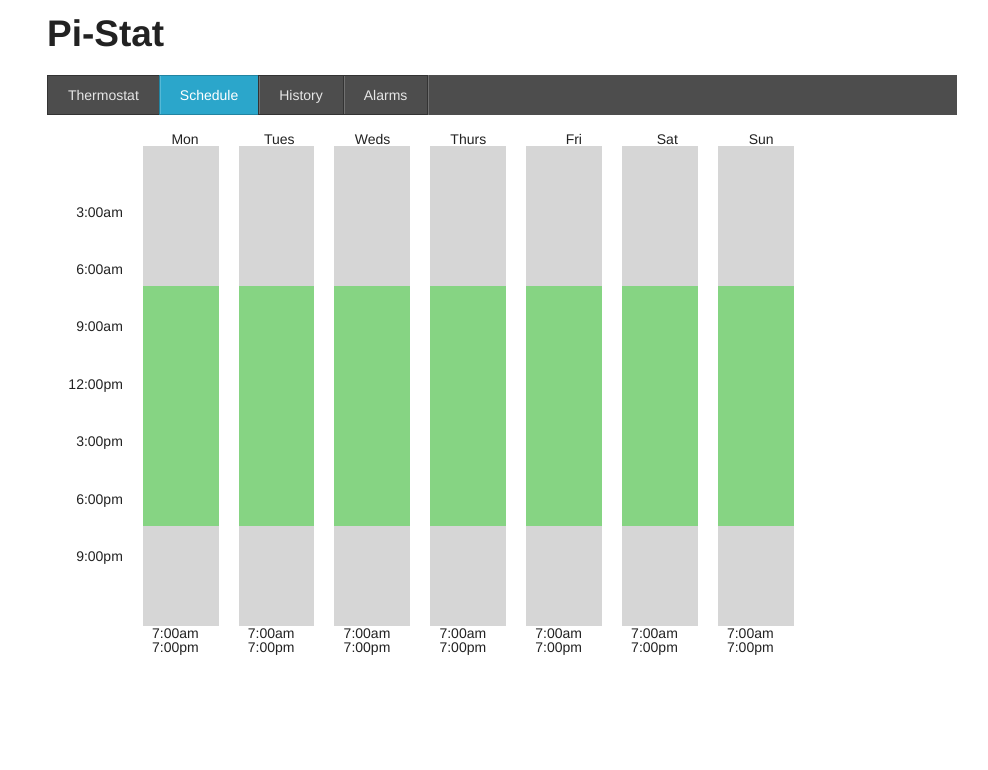
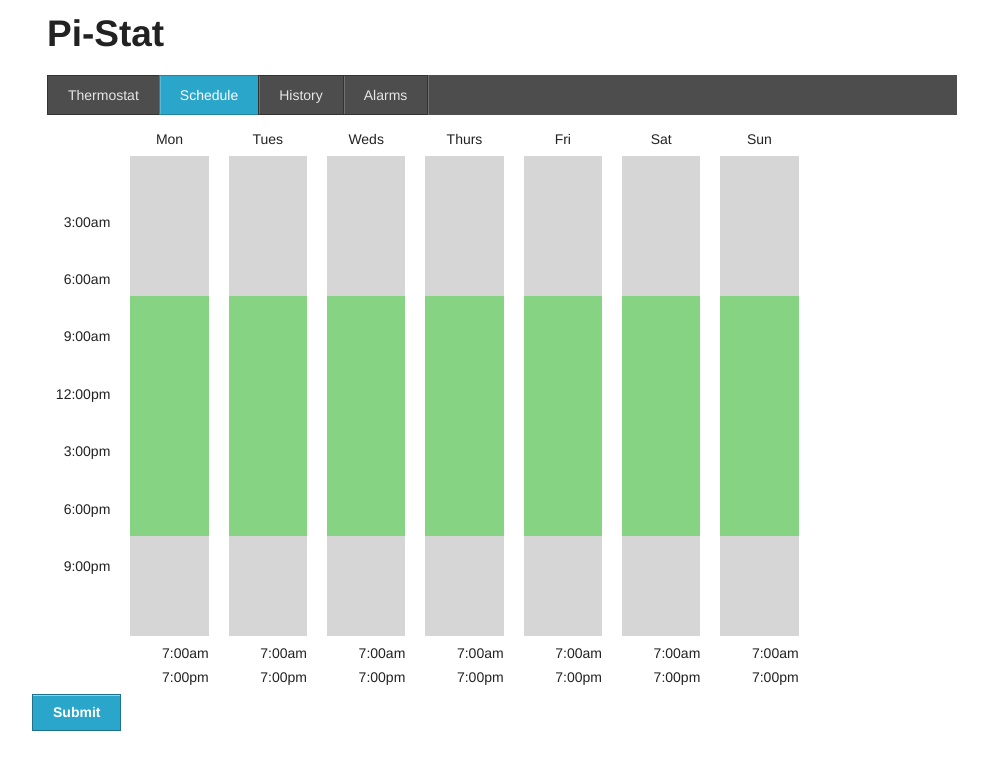
Before and after one commit to boatski/pi-stat, a PHP site: page /schedule.php in a window 1280 px wide. Shown: the top 770 px of the page, without its empty margins (138-1126 px from the left). Run offline with PHP 8.4, Linux system fonts and the light colour scheme.

Commit message:
formatting changes

```diff
--- a/css/main.css
+++ b/css/main.css
@@ -2,10 +2,12 @@
 	text-align: center;
 }
 
+/***** Thermostat *****/
 .form-elements {
 	text-align: center;
 }
 
+/***** Schedule *****/
 .not-resizable {
 	background-color: #D6D6D6;
 	height: 480px;
@@ -21,10 +23,19 @@
 	overflow: hidden;
 }
 
-/* Headers displaying day of the week */
+/* Headers & Footers displaying day of the week and times. */
 .date-headers {
 	width: 100%;
 	margin-right: 20px;
+	margin-bottom: 10px;
+	text-align: center;
+}
+
+.time-footers {
+	width: 100%;
+	margin-top: 10px;
+	margin-right: 20px;
+	padding-left: 10px;
 	text-align: right;
 }
 
@@ -43,3 +54,7 @@
 	padding-top: 35px;
 	text-align: right;
 }
+
+.schedule-submit {
+	margin-top: 10px;
+}
--- a/schedule.php
+++ b/schedule.php
@@ -50,7 +50,6 @@
 <body>
 
 
-
   <div class="row">
     <div class="twelve columns">
       <h2>Pi-Stat</h2>
@@ -62,12 +61,17 @@
   		</ul>
     </div>
   </div>
-
-  <div class="row">
-    <div class="twelve columns">
+  <div class="test"></div>
+  <form method="POST" action="ajax/updateSchedule.php" id="schedule">
+    <div class="row collapse">
+      <div class="twelve columns centered">
 
         <div class="row collapse">
-        <div class="date-headers offset-by-one one columns">
+          <div class="date-headers one columns">
+            <!-- empty, offset-by-one doesn't add margin-right -->
+          </div>
+
+          <div class="date-headers one columns">
             Mon
           </div>
 
@@ -144,67 +148,81 @@
         </div><!-- end row -->
 
         <div class="row collapse">
-        <div class="date-headers one columns offset-by-one">
+          <div class="time-footers one columns">
+
+          </div>
+
+          <div class="time-footers one columns">
             <span id="monday-start-times">7:00</span><span id="monday-start-period">am</span>
           </div>
 
-        <div class="date-headers one columns">
+          <div class="time-footers one columns">
             <span id="tuesday-start-times">7:00</span><span id="tuesday-start-period">am</span>
           </div>
 
-        <div class="date-headers one columns">
+          <div class="time-footers one columns">
             <span id="wednesday-start-times">7:00</span><span id="wednesday-start-period">am</span>
           </div>
 
-        <div class="date-headers one columns">
+          <div class="time-footers one columns">
             <span id="thursday-start-times">7:00</span><span id="thursday-start-period">am</span>
           </div>
 
-        <div class="date-headers one columns">
+          <div class="time-footers one columns">
             <span id="friday-start-times">7:00</span><span id="friday-start-period">am</span>
           </div>
 
-        <div class="date-headers one columns">
+          <div class="time-footers one columns">
             <span id="saturday-start-times">7:00</span><span id="saturday-start-period">am</span>
           </div>
 
-        <div class="date-headers one columns end">
+          <div class="time-footers one columns end">
             <span id="sunday-start-times">7:00</span><span id="sunday-start-period">am</span>
           </div>
         </div><!-- end row -->
 
         <div class="row collapse">
-        <div class="date-headers one columns offset-by-one">
+          <div class="time-footers one columns">
+
+          </div>
+
+          <div class="time-footers one columns">
             <span id="monday-stop-times">7:00</span><span id="monday-stop-period">pm</span>
           </div>
 
-        <div class="date-headers one columns">
+          <div class="time-footers one columns">
             <span id="tuesday-stop-times">7:00</span><span id="tuesday-stop-period">pm</span>
           </div>
 
-        <div class="date-headers one columns">
+          <div class="time-footers one columns">
             <span id="wednesday-stop-times">7:00</span><span id="wednesday-stop-period">pm</span>
           </div>
 
-        <div class="date-headers one columns">
+          <div class="time-footers one columns">
             <span id="thursday-stop-times">7:00</span><span id="thursday-stop-period">pm</span>
           </div>
 
-        <div class="date-headers one columns">
+          <div class="time-footers one columns">
             <span id="friday-stop-times">7:00</span><span id="friday-stop-period">pm</span>
           </div>
 
-        <div class="date-headers one columns">
+          <div class="time-footers one columns">
             <span id="saturday-stop-times">7:00</span><span id="saturday-stop-period">pm</span>
           </div>
 
-        <div class="date-headers one columns end">
+          <div class="time-footers one columns end">
             <span id="sunday-stop-times">7:00</span><span id="sunday-stop-period">pm</span>
           </div>
         </div><!-- end row -->
 
       </div><!-- end col -->
     </div><!-- end row -->
+    <div class="schedule-submit row collapse">
+      <div class="twelve columns">
+          <input type="submit" name="submit" id="submit" class="button">
+      </div>
+    </div><!-- end row -->
+  </form>
 
 
   <!-- Included JS Files (Compressed) -->
```
Lines whose indentation alone changed are shown as unchanged.
